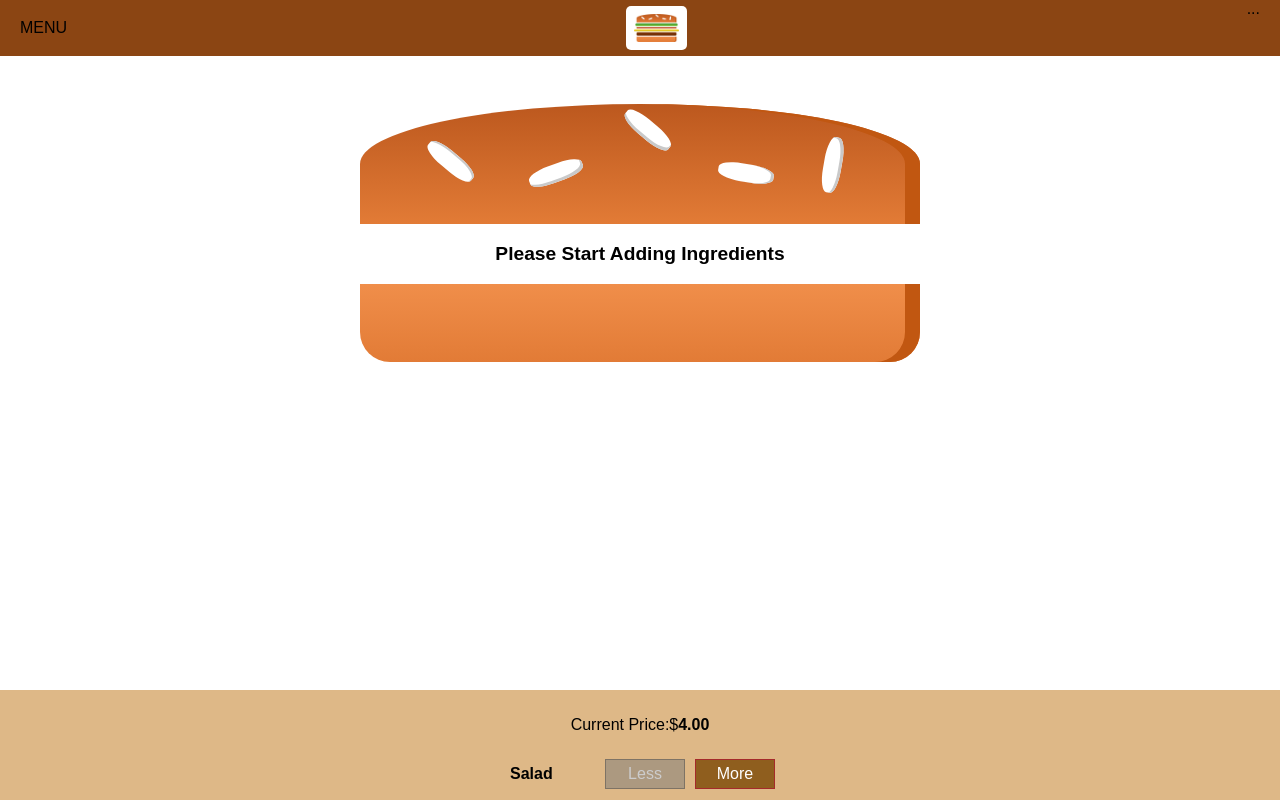
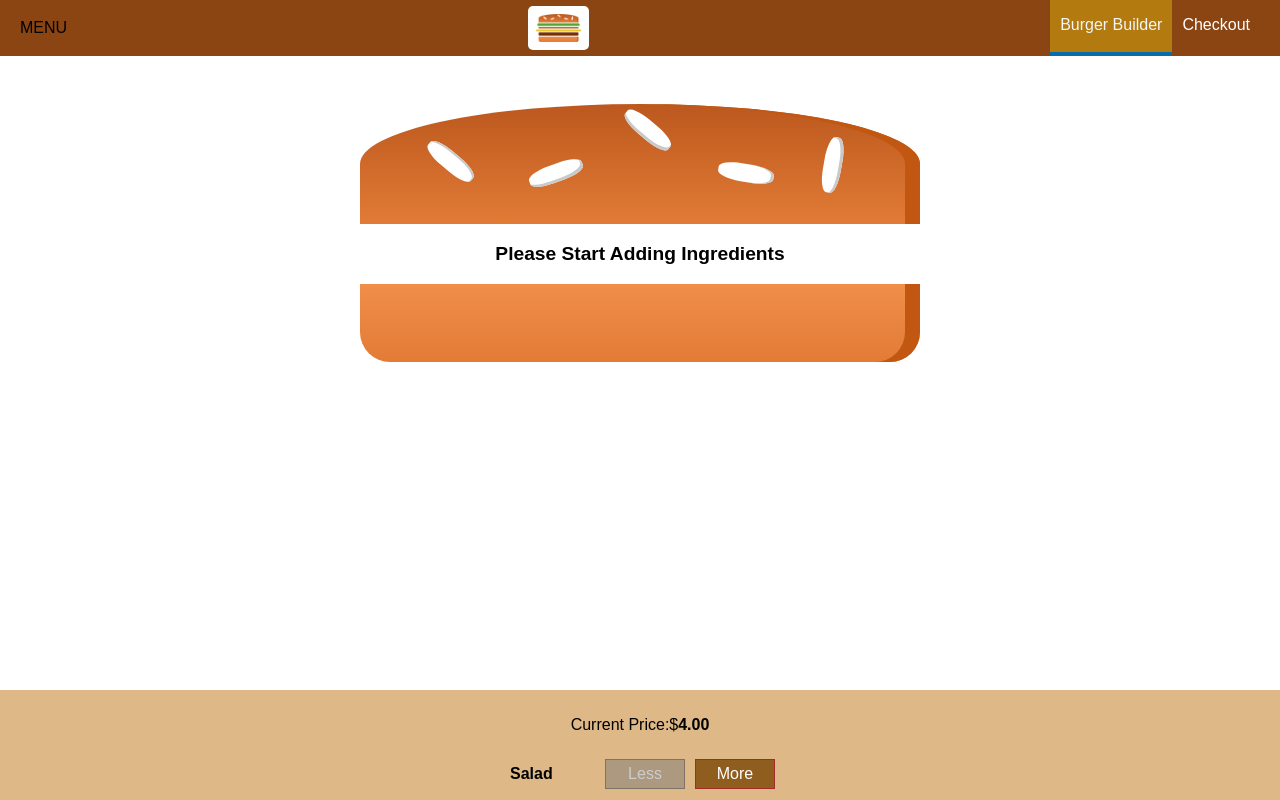
Before and after one commit to Nachiket75/ReactIntro, a React app: page / in a window 1280 px wide. Shown: the top 800 px of the page. Built offline with nearby package versions, Linux system fonts and the light colour scheme; a web font is replaced by a local one.

Commit message:
Added Reusable Navigation Items in the UI.

```diff
--- /dev/null
+++ b/src/components/Navigation/NavigationItems/NavigationItem/NavigationItem.css
@@ -0,0 +1,25 @@
+.NavigationItem{
+    margin:0;
+    box-sizing: border-box;
+    display: flex;
+    height: 100%;
+    align-items: center;
+}
+
+.NavigationItem a{
+    color: white;
+    text-decoration: yellow;
+    height: 100%;
+    padding: 16px 10px;
+    border-bottom: 4px solid transparent;
+    box-sizing: border-box;
+    display: block;
+}
+
+.NavigationItem a:hover,
+.NavigationItem a:active,
+.NavigationItem a.active{
+    background-color:rgb(179, 122, 16);
+    border-bottom: 4px solid rgb(6, 108, 172);
+    color: whitesmoke;
+}
--- /dev/null
+++ b/src/components/Navigation/NavigationItems/NavigationItem/NavigationItem.js
@@ -0,0 +1,12 @@
+import React from 'react'
+import classes from './NavigationItem.css'
+const navigationItem = (props) =>(
+    <li className={classes.NavigationItem}>
+        <a
+            href={props.link}
+            className={props.active? classes.active : null}
+        >{props.children}</a>
+    </li>
+)
+
+export default navigationItem;
--- /dev/null
+++ b/src/components/Navigation/NavigationItems/NavigationItems.css
@@ -0,0 +1,8 @@
+.NavigationItems{
+    margin:0;
+    padding:0;
+    list-style:none;
+    display: flex;
+    align-items: center;
+    height: 100%;
+}
--- /dev/null
+++ b/src/components/Navigation/NavigationItems/NavigationItems.js
@@ -0,0 +1,12 @@
+import React from 'react'
+import classes from './NavigationItems.css'
+import NavigationItem from './NavigationItem/NavigationItem'
+
+const navigationItems = (props) =>(
+    <ul className={classes.NavigationItems}>
+        <NavigationItem link="/" active>Burger Builder</NavigationItem>
+        <NavigationItem link="/" >Checkout</NavigationItem>
+    </ul>
+)
+
+export default navigationItems;
--- a/src/components/Navigation/Toolbar/Toolbar.js
+++ b/src/components/Navigation/Toolbar/Toolbar.js
@@ -1,12 +1,14 @@
 import React from 'react'
 import classes from './Toolbar.css'
 import LOGO from '../../Logo/Logo'
-
+import NavigationItems from '../NavigationItems/NavigationItems'
 const toolbar = (props) =>(
     <header className={classes.Toolbar}>
         <div>MENU</div>
         <LOGO/>
-        <nav>...</nav>
+        <nav>
+            <NavigationItems/>
+        </nav>
     </header>
 
 )
```
